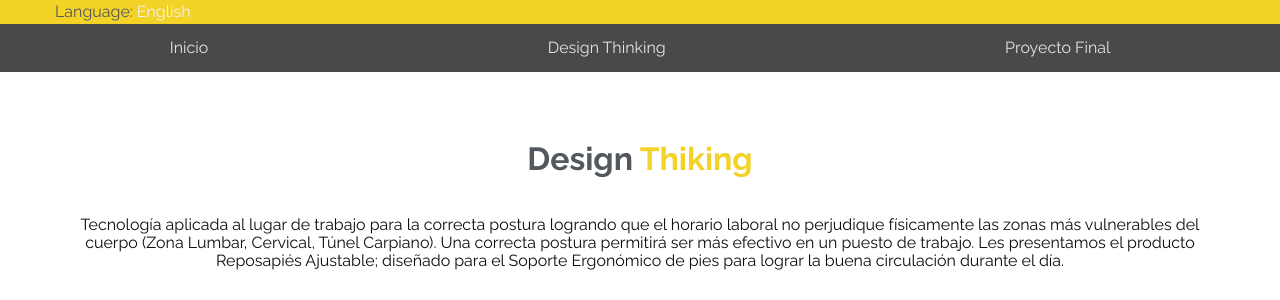
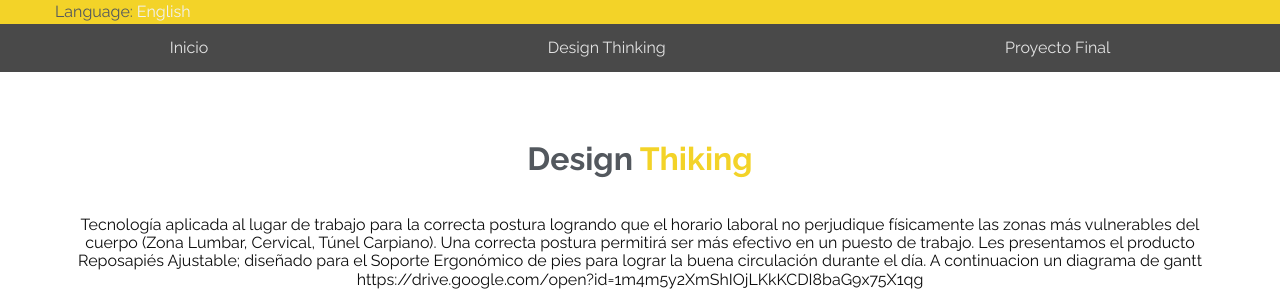
Before and after one commit to GGerson/innovacion, a plain HTML site: page design.html in a window 1280 px wide. Shown: the top 300 px of the page. Drawn offline with Linux system fonts and the light colour scheme; some icons are missing.

Commit message:
Update design.html

```diff
--- a/design.html
+++ b/design.html
@@ -50,7 +50,8 @@
             <div class="design__title__content">
                 <p>Tecnología aplicada al lugar de trabajo para la correcta postura logrando que el horario laboral no perjudique físicamente las zonas más vulnerables del cuerpo (Zona Lumbar, Cervical, Túnel Carpiano). Una correcta postura permitirá ser más efectivo en un puesto de trabajo.
 
-Les presentamos el producto Reposapiés Ajustable; diseñado para el Soporte Ergonómico de pies para lograr la buena circulación durante el día. </p>
+Les presentamos el producto Reposapiés Ajustable; diseñado para el Soporte Ergonómico de pies para lograr la buena circulación durante el día. A continuacion un diagrama de gantt https://drive.google.com/open?id=1m4m5y2XmShIOjLKkKCDI8baG9x75X1qg
+		    </p>
             </div>
         </div>
         <div class="design">
```
